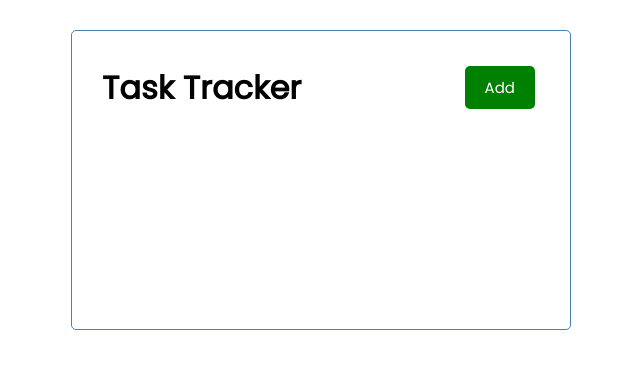
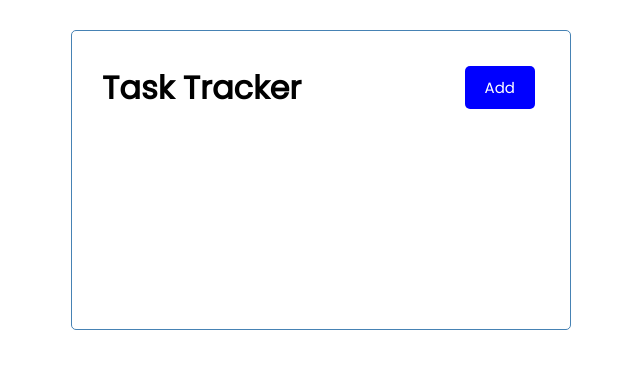
Before and after one commit to Mavo-1/React-task-tracker, a React (Create React App) app: page / in a window 1280 px wide. Shown: the top 368 px of the page, without its empty margins (319-959 px from the left). Built offline with nearby package versions, Linux system fonts and the light colour scheme.

Commit message:
button update

```diff
--- a/src/components/Header.js
+++ b/src/components/Header.js
@@ -9,7 +9,7 @@
   return (
     <header className='header'>
         <h1>{title}</h1>
-        <Button color = 'green' text='Add' onClick= {onClick} />
+        <Button color = 'blue' text='Add' onClick= {onClick} />
 
     </header>
   )
```
